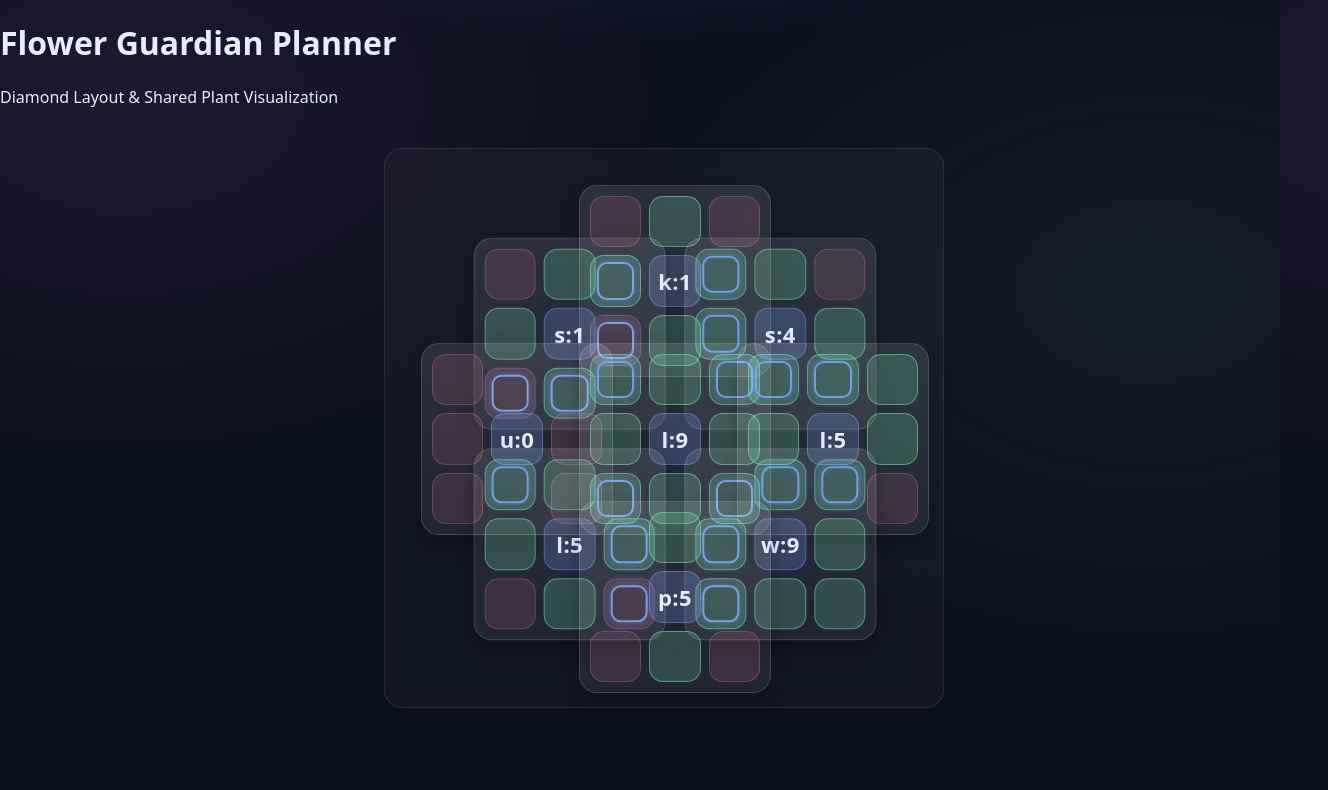
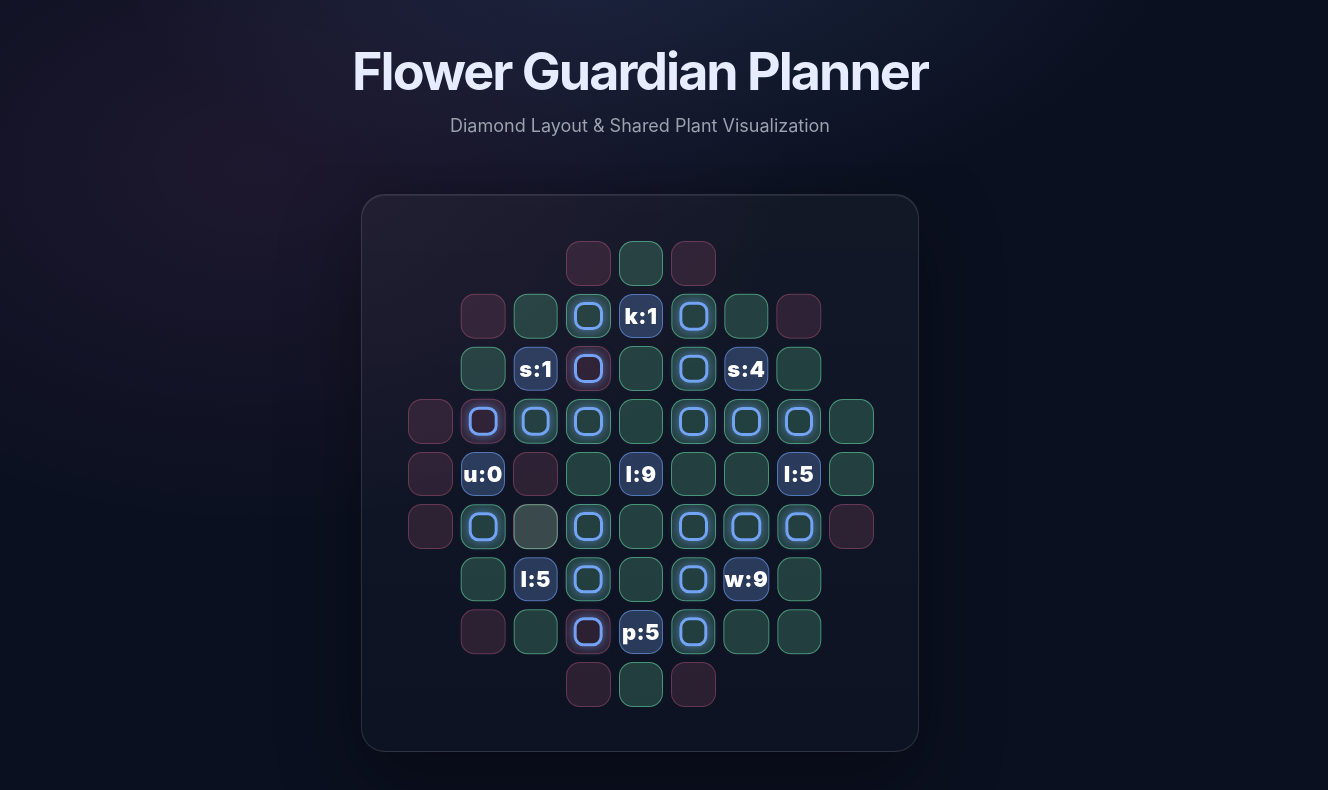
Before and after one commit to mzparulina/flower-guard-tos, a React (Vite) app: page / in a window 1280 px wide. Shown: the top 790 px of the page, 1328 px wide, since content can reach past the window. Built offline with nearby package versions, Linux system fonts and the light colour scheme.

Commit message:
cleaning the diamond layout ui

```diff
--- a/src/styles/globals.css
+++ b/src/styles/globals.css
@@ -1,125 +1,414 @@
+/* =========================
+   FLOWER GUARDIAN GLOBAL UI
+========================= */
+
 :root {
   --bg: #0b1020;
+
   --panel: rgba(255,255,255,.06);
   --panel2: rgba(255,255,255,.10);
 
   --open-bg: rgba(120,255,190,.18);
-  --open-bd: rgba(120,255,190,.45);
+  --open-border: rgba(120,255,190,.45);
 
   --closed-bg: rgba(255,120,160,.12);
-  --closed-bd: rgba(255,120,160,.28);
+  --closed-border: rgba(255,120,160,.28);
 
-  --center-bg: rgba(120,170,255,.22);
-  --center-bd: rgba(120,170,255,.40);
+  --center-bg: rgba(120,170,255,.25);
+  --center-border: rgba(120,170,255,.55);
 
+  --shared-border: rgba(120,170,255,.95);
+
+  /* MUST MATCH layoutMath.ts */
   --node: 170px;
-  --padIn: 10px;
+  --padding: 10px;
   --gap: 8px;
 }
 
-body {
-  margin: 0;
-  background:
-    radial-gradient(900px 400px at 50% -20%, rgba(120,170,255,.15), transparent 60%),
-    radial-gradient(900px 600px at 10% 10%, rgba(255,120,220,.08), transparent 60%),
-    radial-gradient(900px 600px at 90% 30%, rgba(120,255,190,.06), transparent 60%),
-    var(--bg);
-  color: #e7ecff;
-  font-family: system-ui, sans-serif;
+
+/* =========================
+   RESET
+========================= */
+
+* {
+  box-sizing: border-box;
 }
 
-.garden-viewport {
-  width: 100vw;
-  height: 100vh;
-  overflow: auto;
-  padding: 24px;
+html,
+body,
+#root {
+  margin: 0;
+  width: 100%;
+  min-height: 100%;
 }
 
-.garden-canvas {
-  position: relative;
-  margin: auto;
-  border-radius: 18px;
-  border: 1px solid rgba(255,255,255,.10);
-  background: rgba(255,255,255,.03);
-  backdrop-filter: blur(10px);
+
+body {
+
+  background:
+    radial-gradient(
+      900px 500px at 50% -10%,
+      rgba(120,170,255,.14),
+      transparent 60%
+    ),
+    radial-gradient(
+      900px 600px at 20% 20%,
+      rgba(255,120,220,.08),
+      transparent 60%
+    ),
+    var(--bg);
+
+  color: #e7ecff;
+
+  font-family:
+    Inter,
+    system-ui,
+    sans-serif;
 }
 
-.flower-position {
-  position: absolute;
-  left: 0;
-  top: 0;
+
+/* =========================
+   HEADER
+========================= */
+
+.header {
+  text-align:center;
+  padding:40px 20px 10px;
 }
 
+
+.header h1 {
+
+  margin:0;
+
+  font-size:52px;
+  font-weight:700;
+
+  letter-spacing:-2px;
+}
+
+
+.header p {
+
+  margin-top:12px;
+
+  font-size:18px;
+
+  color:#9ca3af;
+}
+
+
+/* =========================
+   VIEWPORT
+========================= */
+
+
+.garden-viewport {
+
+  width:100vw;
+
+  overflow:auto;
+
+  padding:
+    30px
+    60px
+    80px;
+
+  display:flex;
+
+  justify-content:center;
+}
+
+
+/* =========================
+   CANVAS
+========================= */
+
+
+.garden-canvas {
+
+  position:relative;
+
+
+  border-radius:24px;
+
+
+  background:
+    linear-gradient(
+      180deg,
+      rgba(255,255,255,.035),
+      rgba(255,255,255,.015)
+    );
+
+
+  border:
+    1px solid
+    rgba(255,255,255,.12);
+
+
+  box-shadow:
+    inset 0 1px 0 rgba(255,255,255,.08),
+    0 30px 80px rgba(0,0,0,.35);
+
+
+  overflow:hidden;
+}
+
+
+/* absolute flower position */
+.flower-position {
+
+  position:absolute;
+
+  left:0;
+  top:0;
+
+  will-change:transform;
+}
+
+
+/* =========================
+   FLOWER NODE
+========================= */
+
+
 .flower-node {
+
   width: var(--node);
   height: var(--node);
-  padding: var(--padIn);
-  border-radius: 18px;
-  background: linear-gradient(180deg, var(--panel2), var(--panel));
-  border: 1px solid rgba(255,255,255,.14);
-  box-shadow: 0 10px 18px rgba(0,0,0,.25);
+
+  padding: var(--padding);
+
+  /*
+    IMPORTANT:
+    remove panel background
+    because flowers physically overlap
+  */
+  background: transparent;
+
+  border: none;
+
+  box-shadow: none;
+
+  overflow: visible;
 }
 
+
+/* =========================
+   3x3 SLOT GRID
+========================= */
+
+
 .flower-slots {
-  height: 100%;
-  display: grid;
-  grid-template-columns: repeat(3, 1fr);
-  grid-template-rows: repeat(3, 1fr);
-  gap: var(--gap);
+
+  width:100%;
+  height:100%;
+
+
+  display:grid;
+
+
+  grid-template-columns:
+    repeat(3,1fr);
+
+
+  grid-template-rows:
+    repeat(3,1fr);
+
+
+  gap:var(--gap);
 }
 
+
+
+/* =========================
+   SLOT
+========================= */
+
+
 .slot {
-  border-radius: 14px;
-  border: 1px solid rgba(255,255,255,.12);
-  background: rgba(231,236,255,.05);
-  position: relative;
-  display: flex;
-  align-items: center;
-  justify-content: center;
+
+  width:100%;
+  height:100%;
+
+
+  border-radius:14px;
+
+
+  border:
+    1px solid
+    rgba(255,255,255,.12);
+
+
+  display:flex;
+
+  align-items:center;
+
+  justify-content:center;
+
+
+  position:relative;
+
+
+  transition:.15s ease;
 }
 
-.slot.open {
-  background: var(--open-bg);
-  border-color: var(--open-bd);
+
+.slot:hover {
+
+  transform:scale(1.05);
 }
 
-.slot.closed {
-  background: var(--closed-bg);
-  border-color: var(--closed-bd);
+
+/* OPEN SLOT */
+
+.slot.open {
+
+  background:
+    var(--open-bg);
+
+
+  border-color:
+    var(--open-border);
 }
 
-.slot.center {
-  background: var(--center-bg);
-  border-color: var(--center-bd);
-  font-weight: 900;
-  font-size: 22px;
-  letter-spacing: .4px;
+
+/* LOCKED SLOT */
+
+.slot.closed {
+
+  background:
+    var(--closed-bg);
+
+
+  border-color:
+    var(--closed-border);
 }
 
-.slot.overlap::after {
-  content: "";
-  position: absolute;
-  inset: 6px;
-  border-radius: 10px;
-  border: 2px solid rgba(120,170,255,.85);
-  box-shadow: 0 0 12px rgba(120,170,255,.35);
+
+/* CENTER FLOWER */
+
+.slot.center {
+
+  background:
+    var(--center-bg);
+
+
+  border-color:
+    var(--center-border);
+
+
+  color:white;
+
+
+  font-size:22px;
+
+  font-weight:900;
+
+
+  letter-spacing:.5px;
 }
 
-.flower-stats-mini {
-  display: none;
+
+
+/* =========================
+   SHARED PLANT OWNER
+========================= */
+
+
+.slot.overlap::after {
+
+  content:"";
+
+
+  position:absolute;
+
+
+  inset:7px;
+
+
+  border-radius:10px;
+
+
+  border:
+
+    3px solid
+
+    var(--shared-border);
+
+
+  box-shadow:
+
+    0 0 12px
+    rgba(120,170,255,.55);
 }
 
-.stat-editor {
-  display: none;
+
+
+/* =========================
+   HIDDEN LOSER OVERLAP
+========================= */
+
+
+.slot.hidden-slot {
+
+  opacity:0;
+
+  pointer-events:none;
+
+
+  background:transparent;
+
+  border-color:transparent;
 }
 
-.slot.hidden-slot {
-  opacity: 0;
-  pointer-events: none;
-  border-color: transparent;
-  background: transparent;
+
+.slot.hidden-slot::after {
+
+  display:none;
 }
 
-.slot.hidden-slot::after {
-  display: none;
+
+
+/* =========================
+   STAT UI
+   hidden in garden view
+========================= */
+
+
+.flower-stats-mini,
+.stat-editor {
+
+  display:none;
 }
+
+
+
+/* =========================
+   MOBILE
+========================= */
+
+
+@media(max-width:800px){
+
+
+  :root {
+
+    --node:140px;
+  }
+
+
+  .header h1 {
+
+    font-size:36px;
+  }
+
+
+  .garden-viewport {
+
+    justify-content:flex-start;
+
+    padding:20px;
+  }
+
+}
--- a/src/utils/layoutMath.ts
+++ b/src/utils/layoutMath.ts
@@ -10,20 +10,9 @@ export const SLOT_SIZE =
 
 export const STEP_PX = SLOT_SIZE + SLOT_GAP;
 
-export interface LayoutBounds {
-  minRow: number;
-  maxRow: number;
-  minCol: number;
-  maxCol: number;
-  shiftRow: number;
-  shiftCol: number;
-  width: number;
-  height: number;
-}
-
 export function getLayoutBounds(
   positions: Record<string, Position>
-): LayoutBounds {
+) {
   const values = Object.values(positions);
 
   const minRow = Math.min(...values.map(p => p.row));
@@ -35,24 +24,23 @@ export function getLayoutBounds(
   const shiftCol = -minCol;
 
   return {
-    minRow,
-    maxRow,
-    minCol,
-    maxCol,
     shiftRow,
     shiftCol,
-    width: MARGIN * 2 + (maxCol + shiftCol) * STEP_PX + NODE_SIZE,
-    height: MARGIN * 2 + (maxRow + shiftRow) * STEP_PX + NODE_SIZE
+    width: MARGIN * 2 + (maxCol - minCol) * STEP_PX + NODE_SIZE,
+    height: MARGIN * 2 + (maxRow - minRow) * STEP_PX + NODE_SIZE
   };
 }
 
 export function toPixelLayout(
   positions: Record<string, Position>,
-  bounds: LayoutBounds
+  bounds: {
+    shiftRow: number;
+    shiftCol: number;
+  }
 ) {
   return Object.fromEntries(
-    Object.entries(positions).map(([flowerId, pos]) => [
-      flowerId,
+    Object.entries(positions).map(([id, pos]) => [
+      id,
       {
         x: MARGIN + (pos.col + bounds.shiftCol) * STEP_PX,
         y: MARGIN + (pos.row + bounds.shiftRow) * STEP_PX
```
